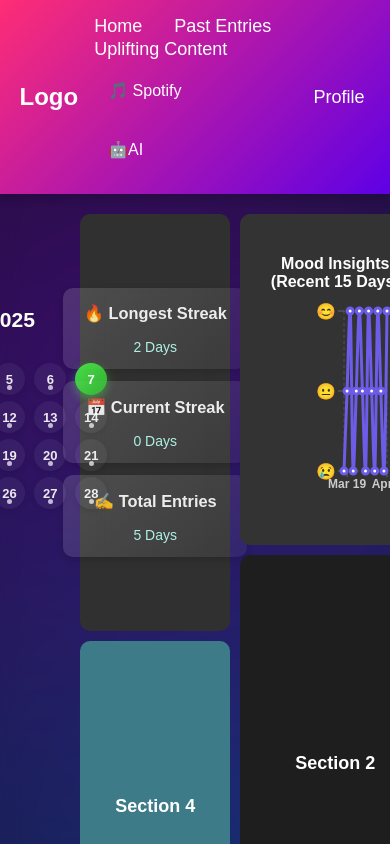
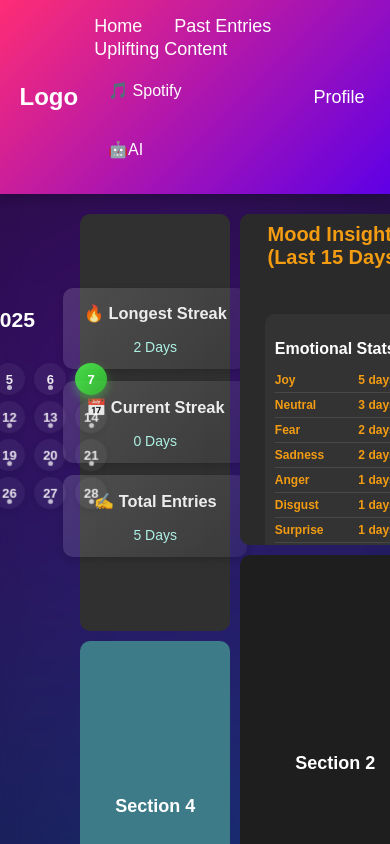
Before and after one commit to SathishNadar/Emotionally-Intelligent-JournalApp, a React (Vite) app in the folder frontend/: page / in a window 390 px wide. Shown: the top 844 px of the page. Built offline with nearby package versions, Linux system fonts and the light colour scheme.

Commit message:
actual mood graph done

```diff
--- a/frontend/src/App.jsx
+++ b/frontend/src/App.jsx
@@ -14,6 +14,7 @@ function App() {
     <div>
       <Routes>
         <Route exact path="/" element={<Dashboard />} /> // badlna hai baadme
+        <Route exact path="/home" element={<Home />} /> // badlna hai baadme
         <Route path="/signup" element={<Signup />} />
         <Route path="/login" element={<Login />} />
         <Route path="/dashboard" element={<Dashboard />} />
--- a/frontend/src/pages/Dashboard/dashboard-features/mood/mood.css
+++ b/frontend/src/pages/Dashboard/dashboard-features/mood/mood.css
@@ -1,35 +1,71 @@
-.mood-tracker-container {
-    width: 95%;
-    height: 100%;
-    display: flex;
+.mood-insights-container {
+  width: 100%;
+  padding: 20px;
+  background: #2a2a2a;
+  border-radius: 15px;
+  color: white;
+  font-size: 14px; /* Smaller font size for fitting */
+}
+
+.mood-insights-title {
+  text-align: center;
+  font-size: 20px; /* Reduced title size */
+  margin-bottom: 15px;
+  color: #f39c12;
+}
+
+.mood-insights-content {
+  display: flex;
+  justify-content: space-between;
+  align-items: flex-start;
+  gap: 10px; /* Ensure some space between left and right sections */
+}
+
+.radar-left {
+  flex: 1;
+  height: 250px; /* Smaller radar chart */
+  margin-right: 20px;
+}
+
+.emotion-stats {
+  flex: 1;
+  padding: 10px;
+  background-color: #333;
+  border-radius: 10px;
+  color: #ccc;
+  font-size: 12px; /* Smaller font size */
+}
+
+.emotion-stats h3 {
+  font-size: 16px; /* Smaller heading */
+  margin-bottom: 10px;
+  color: #fff;
+}
+
+.emotion-item {
+  display: flex;
+  justify-content: space-between;
+  padding: 5px 0;
+  border-bottom: 1px solid rgba(255, 255, 255, 0.1);
+}
+
+.emotion-item span {
+  font-weight: bold;
+  color: #f39c12;
+}
+
+@media (max-width: 768px) {
+  .mood-insights-content {
     flex-direction: column;
     align-items: center;
-    justify-content: center;
-}
-
-.mood-tracker-title {
-    color: white;
-    font-size: 16px;
-    margin-bottom: 10px;
-}
-
-.recharts-cartesian-axis-line {
-    display: none; /* Remove axis lines for a cleaner look */
   }
 
-
-  .custom-tooltip {
-    background: rgba(0, 0, 0, 0.8);
-    color: white;
-    padding: 8px 12px;
-    border-radius: 8px;
-    font-size: 14px;
+  .emotion-stats {
+    margin-top: 20px;
     text-align: center;
-    box-shadow: 0px 4px 10px rgba(0, 0, 0, 0.3);
-    backdrop-filter: blur(4px);
-    transition: opacity 0.3s ease-in-out;
   }
 
-  .custom-tooltip p {
-    margin: 0;
+  .radar-left {
+    height: 220px;
   }
+}
--- a/frontend/src/pages/Dashboard/dashboard-features/mood/moodtracker.jsx
+++ b/frontend/src/pages/Dashboard/dashboard-features/mood/moodtracker.jsx
@@ -1,79 +1,132 @@
-import React, { useState, useEffect } from "react";
-import { LineChart, Line, XAxis, YAxis, CartesianGrid, Tooltip, ResponsiveContainer } from "recharts";
+import React from "react";
+import {
+  Radar,
+  RadarChart,
+  PolarGrid,
+  PolarAngleAxis,
+  PolarRadiusAxis,
+  ResponsiveContainer,
+  Tooltip,
+} from "recharts";
 import "./mood.css";
 
-const moodData = [
-    { date: "Mar 18", mood: 1 },
-    { date: "Mar 19", mood: 2 },
-    { date: "Mar 20", mood: 3 },
-    { date: "Mar 21", mood: 1 },
-    { date: "Mar 22", mood: 2 },
-    { date: "Mar 23", mood: 3 },
-    { date: "Mar 24", mood: 2 },
-    { date: "Mar 25", mood: 1 },
-    { date: "Mar 26", mood: 3 },
-    { date: "Mar 27", mood: 2 },
-    { date: "Mar 28", mood: 1 },
-    { date: "Mar 29", mood: 3 },
-    { date: "Mar 30", mood: 2 },
-    { date: "Mar 31", mood: 1 },
-    { date: "Apr 1", mood: 3 }
-  ];
+// Sample mood data for last 15 days
+const moodDataPerDay = {
+  "Mar 1": "Joy",
+  "Mar 2": "Sadness",
+  "Mar 3": "Joy",
+  "Mar 4": "Neutral",
+  "Mar 5": "Joy",
+  "Mar 6": "Fear",
+  "Mar 7": "Anger",
+  "Mar 8": "Neutral",
+  "Mar 9": "Sadness",
+  "Mar 10": "Joy",
+  "Mar 11": "Fear",
+  "Mar 12": "Joy",
+  "Mar 13": "Neutral",
+  "Mar 14": "Surprise",
+  "Mar 15": "Disgust"
+};
 
+// Emotion types
+const emotions = [
+  "Anger",
+  "Disgust",
+  "Fear",
+  "Joy",
+  "Neutral",
+  "Sadness",
+  "Surprise"
+];
 
-const MoodTracker = () => {
-  const [showLine, setShowLine] = useState(false);
+// Calculate the total count and average for each emotion
+const calculateEmotionData = (moodData) => {
+  const emotionCounts = emotions.reduce((acc, emotion) => {
+    acc[emotion] = 0;
+    return acc;
+  }, {});
 
-  useEffect(() => {
-    setShowLine(false);
-    setTimeout(() => {
-      setShowLine(true); // Start the line animation
-    }, 1200);
-  }, []);
+  // Count each emotion occurrence
+  for (let date in moodData) {
+    const mood = moodData[date];
+    if (emotionCounts[mood] !== undefined) {
+      emotionCounts[mood]++;
+    }
+  }
 
-  const CustomTooltip = ({ active, payload }) => {
-    if (active && payload && payload.length) {
-      const moodValue = payload[0].value;
-      const moodText = moodValue === 1 ? "Sad 😢" : moodValue === 2 ? "Neutral 😐" : "Happy 😊";
-      return (
-        <div className="custom-tooltip">
-          <p>{moodText}</p>
-        </div>
-      );
-    }
-    return null;
-  };
+  // Calculate average for the radar chart (divide count by total days)
+  const avgEmotionData = emotions.map((emotion) => {
+    const count = emotionCounts[emotion];
+    return {
+      emotion: emotion,
+      value: count // Total count for each emotion
+    };
+  });
+
+  return avgEmotionData;
+};
+
+const EmotionRadarChart = () => {
+  const avgMoodData = calculateEmotionData(moodDataPerDay);
+
+  // Sort the emotions in descending order based on the count (value)
+  const sortedAvgMoodData = avgMoodData.sort((a, b) => b.value - a.value);
+
+  // Get the maximum value from the data to adjust the radius axis
+  const maxValue = Math.max(...sortedAvgMoodData.map((data) => data.value));
 
   return (
-    <div className="mood-tracker-container">
-      <h3 className="mood-tracker-title">Mood Insights (Recent 15 Days)</h3>
-      <ResponsiveContainer width="100%" height={220}>
-        <LineChart data={moodData} margin={{ top: 10, right: 20, bottom: 20, left: 20 }}>
-          <CartesianGrid strokeDasharray="3 3" strokeOpacity={0.2} />
-          <XAxis dataKey="date" tick={{ fill: "#ccc", fontSize: 12 }} />
-          <YAxis
-            tickFormatter={(tick) => (tick === 1 ? "😢" : tick === 2 ? "😐" : "😊")}
-            domain={[1, 3]}
-            ticks={[1, 2, 3]}
-            tick={{ fontSize: 16 }}
-          />
-          <Tooltip content={<CustomTooltip />} />
+    <div className="mood-insights-container">
+      <h2 className="mood-insights-title">Mood Insights (Last 15 Days)</h2>
+      <div className="mood-insights-content">
+        {/* Radar Chart Section */}
+        <div className="radar-left">
+          <ResponsiveContainer width="100%" height="100%">
+            <RadarChart cx="50%" cy="50%" outerRadius="70%" data={sortedAvgMoodData}>
+              <PolarGrid
+                stroke="#4e4e4e" // Darker grid lines
+                strokeWidth={0.4}
+              />
+              <PolarAngleAxis
+                dataKey="emotion"
+                tickLine={false} // Remove ticks
+                stroke="#fff" // White axis labels
+                fontSize={12} // Smaller font for labels
+              />
+              <PolarRadiusAxis
+                angle={30}
+                domain={[0, maxValue+1]}
+                tick={false} // Hide ticks
+                axisLine={false} // Remove the axis line
+                stroke="#fff" // White radius axis line
+              />
+              <Radar
+                name="Emotions"
+                dataKey="value"
+                stroke="#e74c3c" // Red stroke for the radar line
+                fill="#e74c3c"  // Same red for the fill
+                fillOpacity={0.5}  // More transparency for sleek design
+                strokeWidth={3}    // Thicker line for emphasis
+              />
+              <Tooltip />
+            </RadarChart>
+          </ResponsiveContainer>
+        </div>
 
-          {/* Animated Line */}
-          {showLine && (
-            <Line
-              type="monotone"
-              dataKey="mood"
-              stroke="#6c5ce7"
-              strokeWidth={3}
-              isAnimationActive={true}
-              animationDuration={1500}
-            />
-          )}
-        </LineChart>
-      </ResponsiveContainer>
+        {/* Emotional Stats List */}
+        <div className="emotion-stats">
+          <h3>Emotional Stats</h3>
+          {sortedAvgMoodData.map((data) => (
+            <div key={data.emotion} className="emotion-item">
+              <span>{data.emotion}</span>
+              <span>{data.value} days</span>
+            </div>
+          ))}
+        </div>
+      </div>
     </div>
   );
 };
 
-export default MoodTracker;
+export default EmotionRadarChart;
--- a/frontend/src/pages/Dashboard/dashboard.css
+++ b/frontend/src/pages/Dashboard/dashboard.css
@@ -26,12 +26,7 @@
     background: #1e1e1e;
     border-radius: 10px;
     padding: 20px;
-    position: relative;
-    overflow: hidden;
-    display: flex;
-    flex-direction: column;
-    justify-content: center;
-    align-items: center;
+
 }
 
 .s3 {
@@ -40,6 +35,12 @@
     background: #333;
     border-radius: 10px;
     padding: 20px;
+    position: relative;
+    overflow: hidden;
+    display: flex;
+    flex-direction: column;
+    justify-content: center;
+    align-items: center;
 }
 
 .s4 {
@@ -67,7 +68,7 @@
     font-weight: bold;
     text-align: center;
     border-radius: 10px;
-
+    will-change: transform;
     /* Initial state for animation */
     opacity: 0;
     transform: translateY(10px) scale(0.98);
--- a/frontend/src/pages/Login/login.jsx
+++ b/frontend/src/pages/Login/login.jsx
@@ -9,6 +9,8 @@ const Login = () => {
   const [email, setEmail] = useState("");
   const [password, setPassword] = useState("");
   const navigate = useNavigate();
+
+
 
   // 🔐 Email & Password Login Function
   const LoginRequest = async (e) => {
@@ -26,7 +28,8 @@ const Login = () => {
   const GoogleSignIn = async () => {
     const provider = new GoogleAuthProvider();
     try {
-      await signInWithPopup(Auth, provider);
+      var user = await signInWithPopup(Auth, provider);
+
       toast.success("Google Sign-in Successful!", { position: "top-right" });
       navigate("/");
     } catch (error) {
```
Also changed, not shown: 1 other file (tests, documents, lock files or other folders).
